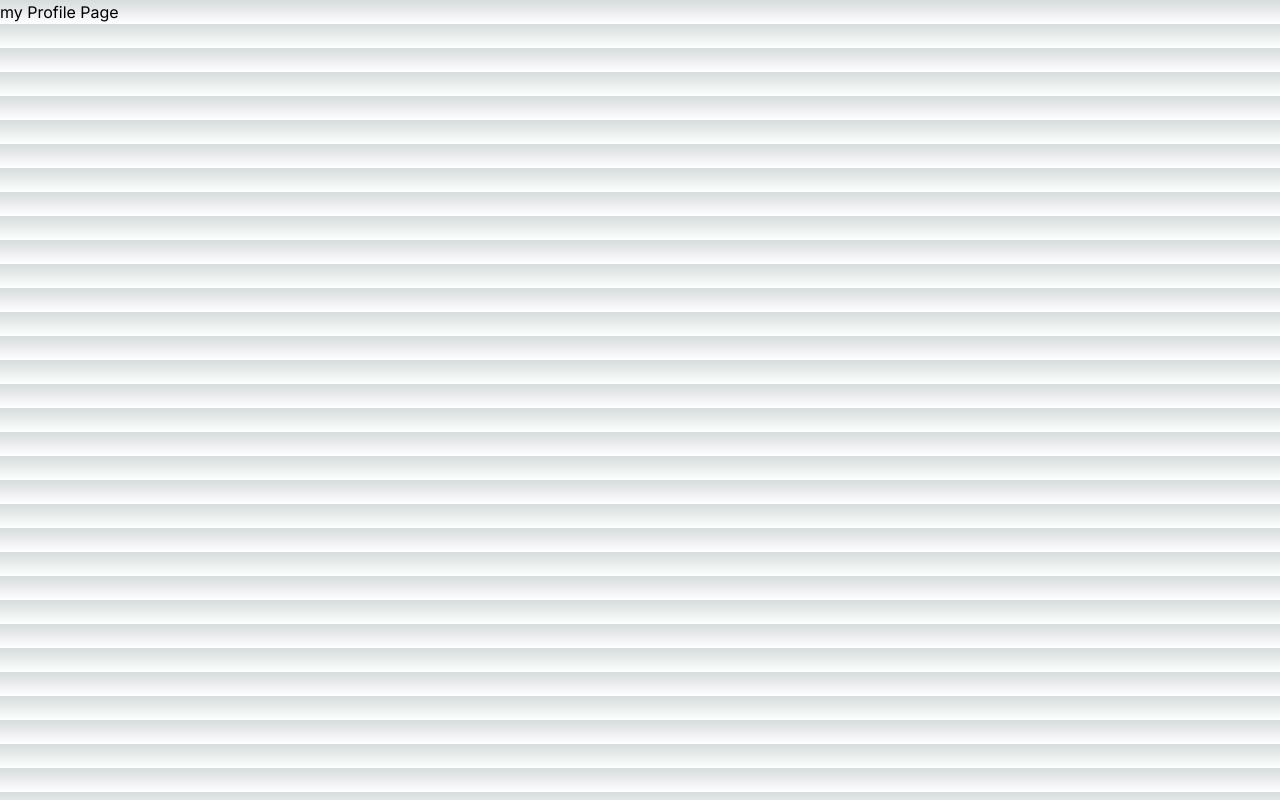
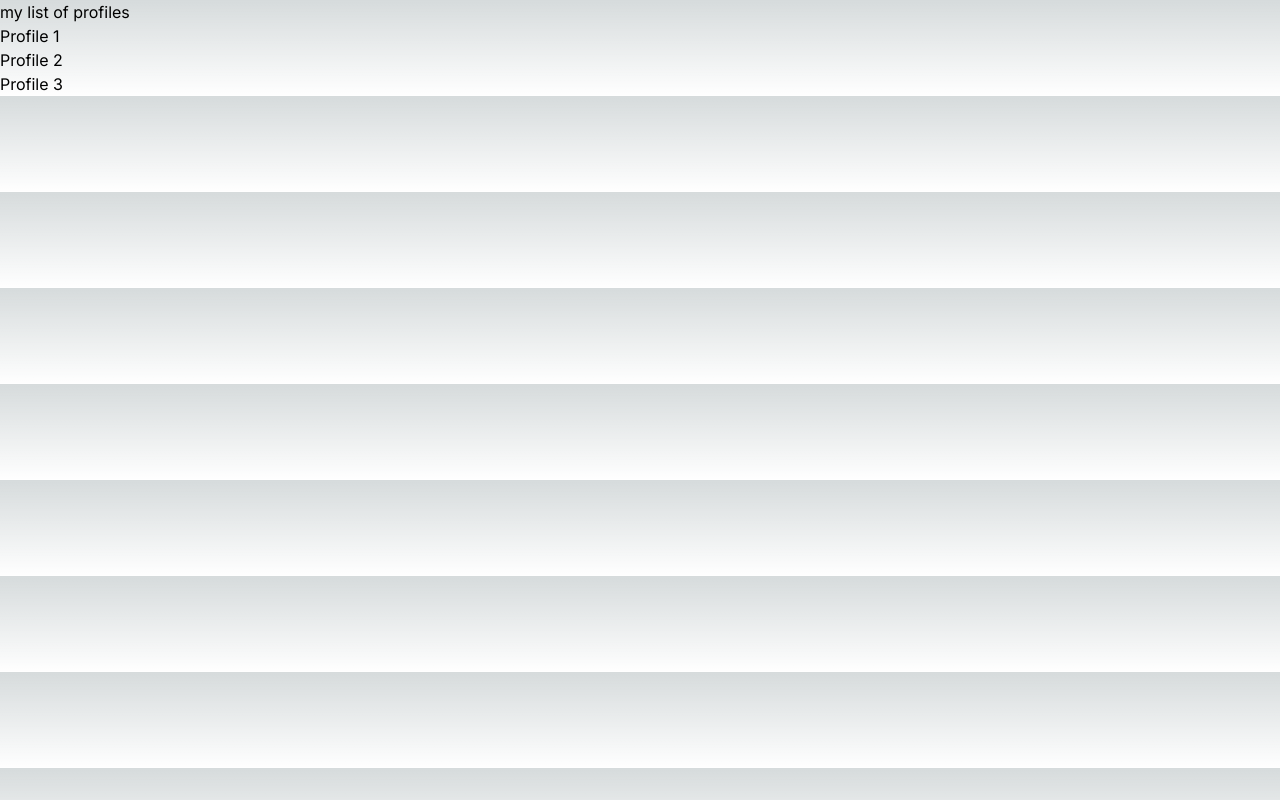
Before and after one commit to travisburns/nextjs14tut, a Next.js app in the folder next14/: page /profile in a window 1280 px wide. Built offline with nearby package versions, Linux system fonts and the light colour scheme.

Commit message:
Practiced router and push to router through onClick

```diff
--- a/next14/src/app/profile/[id]/page.tsx
+++ b/next14/src/app/profile/[id]/page.tsx
@@ -1,8 +1,18 @@
 "use client";
-import {useParams} from 'next/navigation'
+import {useParams, useRouter} from 'next/navigation'
 
 export default function ProfileID() {
     const params = useParams();
+    const router = useRouter()
+
     console.log(params.id)
-    return <div>My profile id</div>
+    return (
+     <div>
+        <h1> Profile page id: {params.id} </h1>
+        <div onClick={()=> router.push("/profile")}>Back to main page</div>
+        </div>
+
+    )
+
+
 }
--- a/next14/src/app/profile/[id]/post/page.tsx
+++ b/next14/src/app/profile/[id]/post/page.tsx
@@ -1,3 +1,7 @@
+
 export default function ProfileIDPosts() {
+
+
     return <div>My profile posts id</div>
+
 }
--- a/next14/src/app/profile/page.tsx
+++ b/next14/src/app/profile/page.tsx
@@ -1,3 +1,23 @@
+"use client"
+import { useRouter } from "next/router"
+
 export default function Profile() {
-    return <div>my Profile Page</div>
+    const router = useRouter();
+
+
+
+    return (
+        <div>
+
+        <h1>my list of profiles</h1>
+        <div>
+            <ul>
+                <li onClick={() => router.push('/profile/1')}>Profile 1</li>
+                <li onClick={() => router.push('/profile/2')}>Profile 2</li>
+                <li onClick={() => router.push('/profile/3')}>Profile 3</li>
+            </ul>
+        </div>
+        </div>
+    )
+
 }
```
